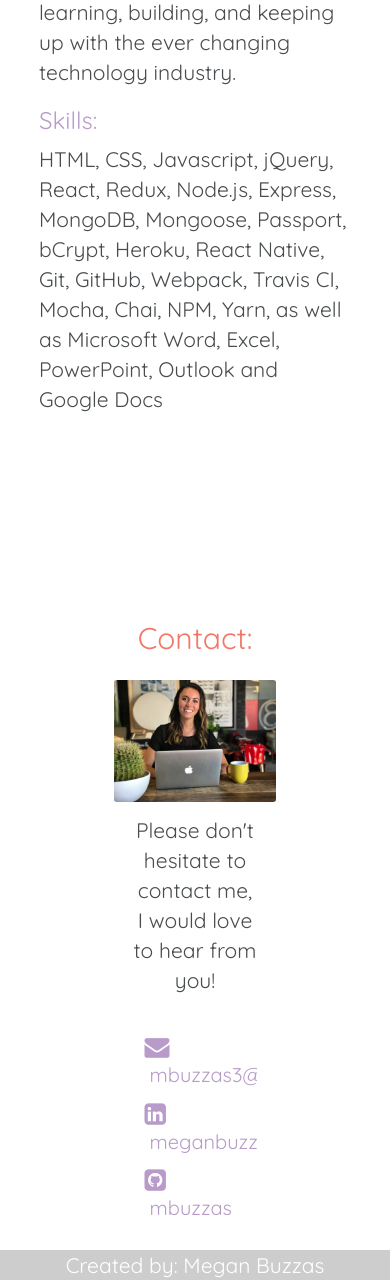
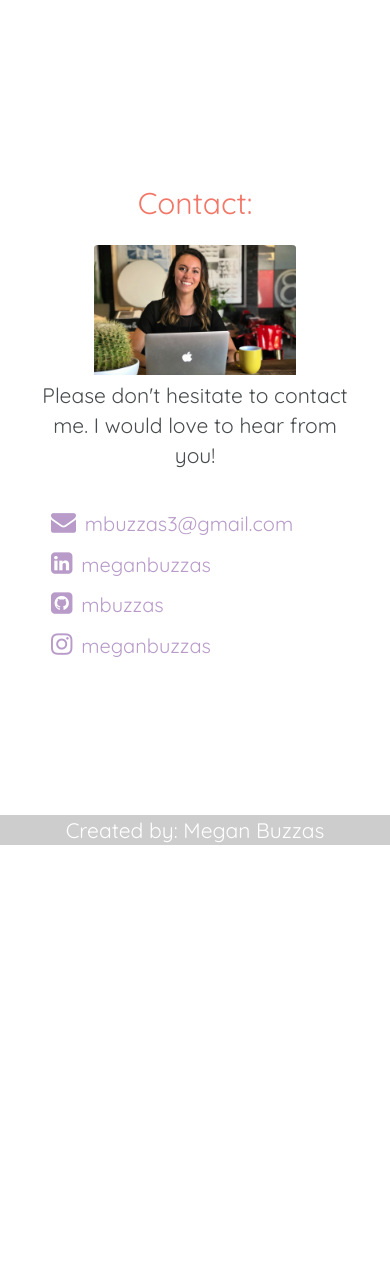
Before and after one commit to mbuzzas/portfolio, a PHP site: page / in a window 390 px wide. Shown: the part 3267-4547 px from the top of the page. After the commit the page ends 4112 px from the top, so only its background shows below. Run offline with PHP 8.4, Linux system fonts and the light colour scheme; some libraries are stand-ins or nearby versions.

Commit message:
updates mobile

```diff
--- a/css/main.css
+++ b/css/main.css
@@ -257,7 +257,13 @@
 
   .about-pic {
     float: none;
-    width: 60%;
+    width: 100%;
+    height: 100%;
+    margin-bottom: 15px;
+  }
+
+  .about-text {
+    width: 100%;
   }
 
   .box {
@@ -266,11 +272,13 @@
 
   .contact-pic {
     float: none;
-    width: 80%;
+    width: 100%;
+    height: 100%
   }
 
   .contact-buttons {
     height: 400px;
+    width: 100%;
   }
 }
 
--- a/index.html
+++ b/index.html
@@ -100,7 +100,7 @@
 			<img src="contact.jpg" alt="contact-pic" >
 		</div>
 		<div class="contact-buttons">
-      		<p>Please don't hesitate to contact me, I would love to hear from you!</p>
+      		<p>Please don't hesitate to contact me. I would love to hear from you!</p>
       		<div class="button">
 	      		<a href="mailto:mbuzzas3@gmail.com" class="link" title="Email">
 	      			<i class="fa fa-envelope" aria-hidden="true"></i>
```
